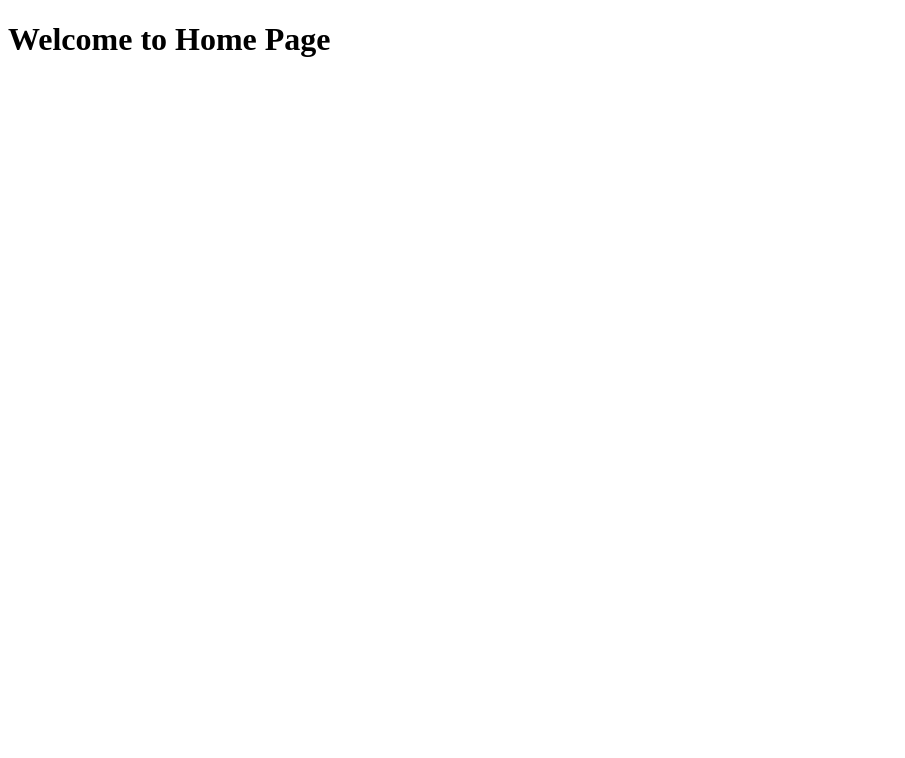
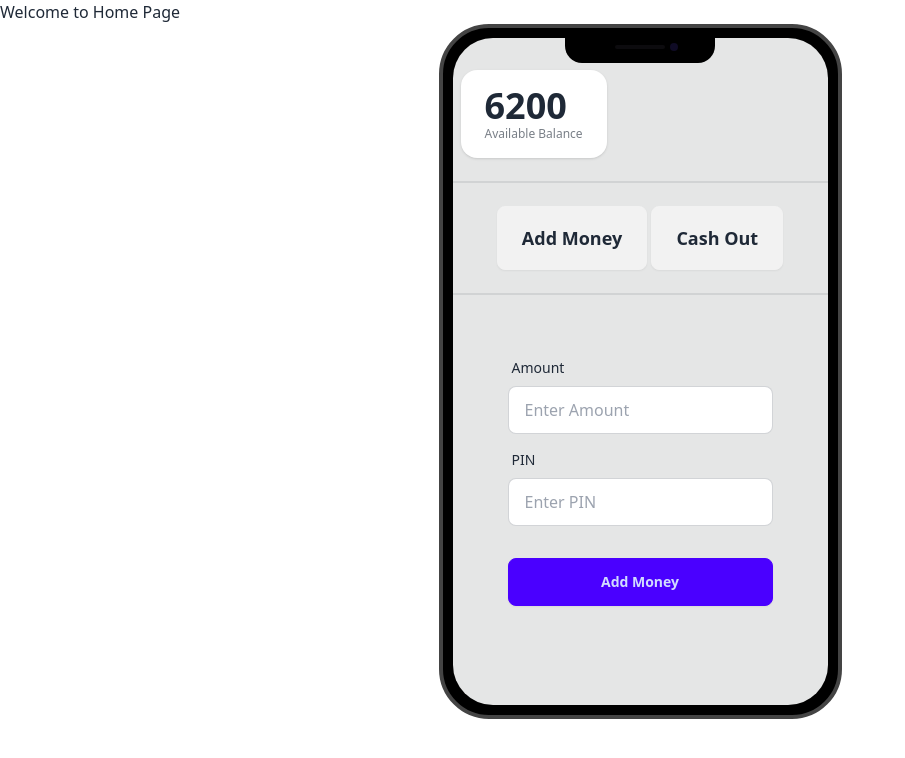
Before and after one commit to saheen-shuvo/pay-cash, a plain HTML site: page home.html in a window 1280 px wide. Shown: the whole page, without its empty margins (0-905 px from the left). Drawn offline with nearby package versions, Linux system fonts and the light colour scheme.

Commit message:
Gave home Structure

```diff
--- a/home.html
+++ b/home.html
@@ -1,11 +1,59 @@
 <!DOCTYPE html>
-<html lang="en">
-<head>
-    <meta charset="UTF-8">
-    <meta name="viewport" content="width=device-width, initial-scale=1.0">
+<html lang="en" data-theme="light">
+  <head>
+    <meta charset="UTF-8" />
+    <meta name="viewport" content="width=device-width, initial-scale=1.0" />
     <title>Pay Cash Home Page</title>
-</head>
-<body>
+    <link
+      href="https://cdn.jsdelivr.net/npm/daisyui@4.12.10/dist/full.min.css"
+      rel="stylesheet"
+      type="text/css"
+    />
+    <script src="https://cdn.tailwindcss.com"></script>
+  </head>
+  <body>
     <h1>Welcome to Home Page</h1>
-</body>
+    <main class="flex items-center">
+      <div class="mockup-phone">
+        <div class="camera"></div>
+        <div class="display">
+          <div class="artboard artboard-demo phone-2">
+            <!-- Available Balance -->
+            <div class="stats shadow mt-8 mr-auto ml-2"> <!--Margin Added-->
+              <div class="stat">
+                <div class="stat-value">6200</div>
+                <div class="stat-desc">Available Balance</div>
+              </div>
+            </div>
+            <div class="divider"></div>
+              <!-- User Action BUtton -->
+              <div>
+              <button class="btn btn-lg">Add Money</button>
+              <button class="btn btn-lg">Cash Out</button>
+            </div>
+            <div class="divider"></div>
+            <!-- Add Money Form -->
+            <form class="card-body">
+                <div class="form-control">
+                  <label class="label">
+                    <span class="label-text">Amount</span>
+                  </label>
+                  <input id="phone-number" type="text" placeholder="Enter Amount" class="input input-bordered" required />
+                </div>
+                <div class="form-control">
+                  <label class="label">
+                    <span class="label-text">PIN</span>
+                  </label>
+                  <input id="pin-number" type="password" placeholder="Enter PIN" class="input input-bordered" required />
+                </div>
+                <div class="form-control mt-6">
+                  <button id="btn-login" class="btn btn-primary">Add Money</button>
+                </div>
+              </form>
+          </div>
+        </div>
+      </div>
+    </main>
+    <script src="./js/home.js"></script>
+  </body>
 </html>
--- /dev/null
+++ b/js/home.js
@@ -0,0 +1 @@
+console.log('home added');
```
Also changed, not shown: index.html (+2 -1 lines).
